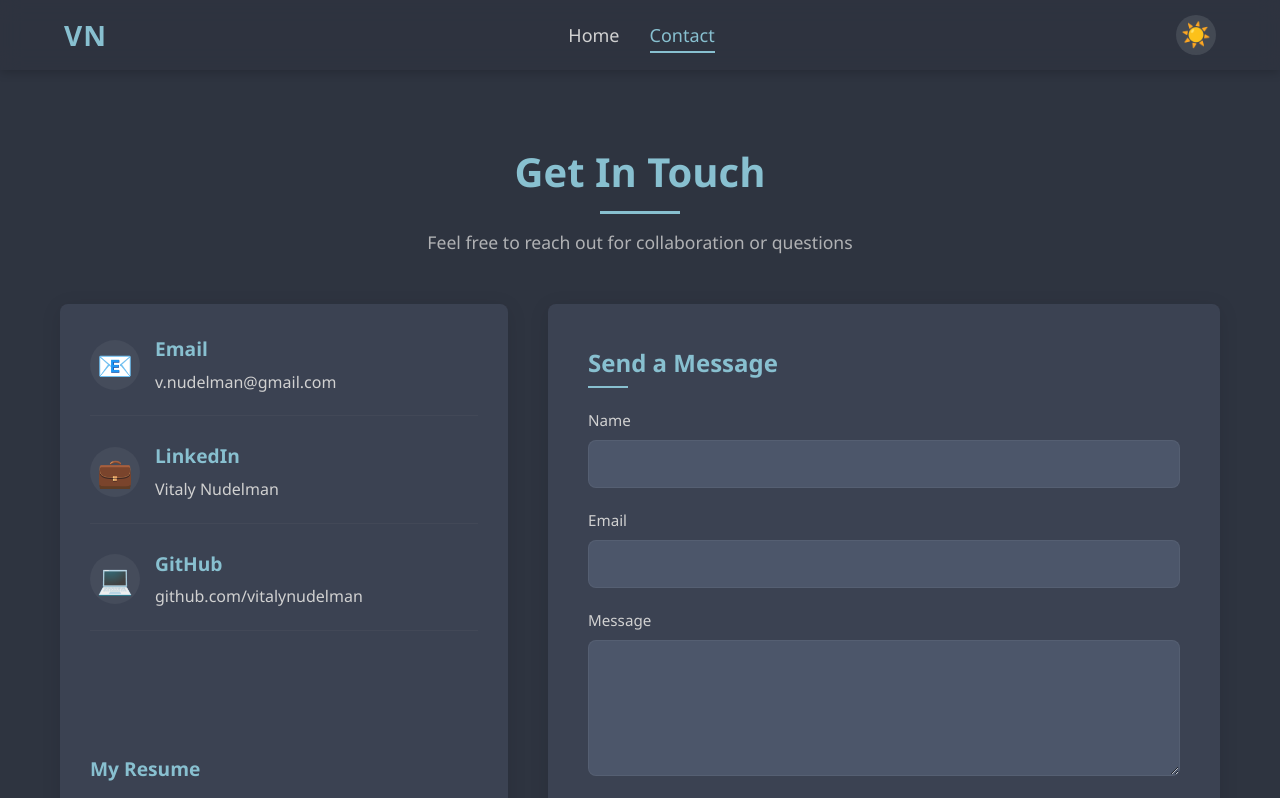
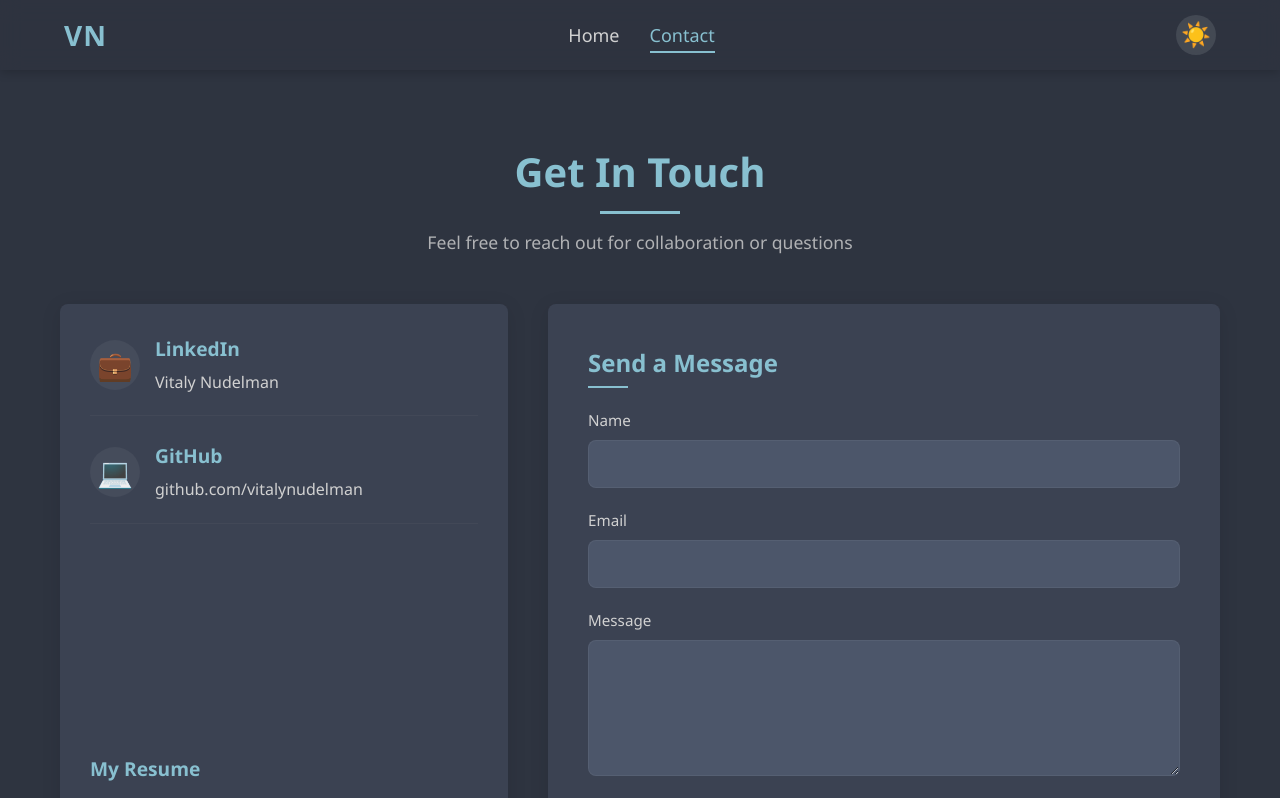
Before and after one commit to vitalynudelman/Personal-Website, a React (Create React App) app: page /contact in a window 1280 px wide. Shown: the top 798 px of the page. Built offline with nearby package versions, Linux system fonts and the light colour scheme.

Commit message:
Removed mail from conta

```diff
--- a/src/components/Contact/Contact.js
+++ b/src/components/Contact/Contact.js
@@ -76,13 +76,6 @@ function Contact() {
 
         <div className="contact-container">
           <div className="contact-info">
-            <div className="contact-method">
-              <div className="contact-icon">📧</div>
-              <div className="contact-details">
-                <h3>Email</h3>
-                <p>v.nudelman@gmail.com</p>
-              </div>
-            </div>
 
             <div className="contact-method">
               <div className="contact-icon">💼</div>
```
